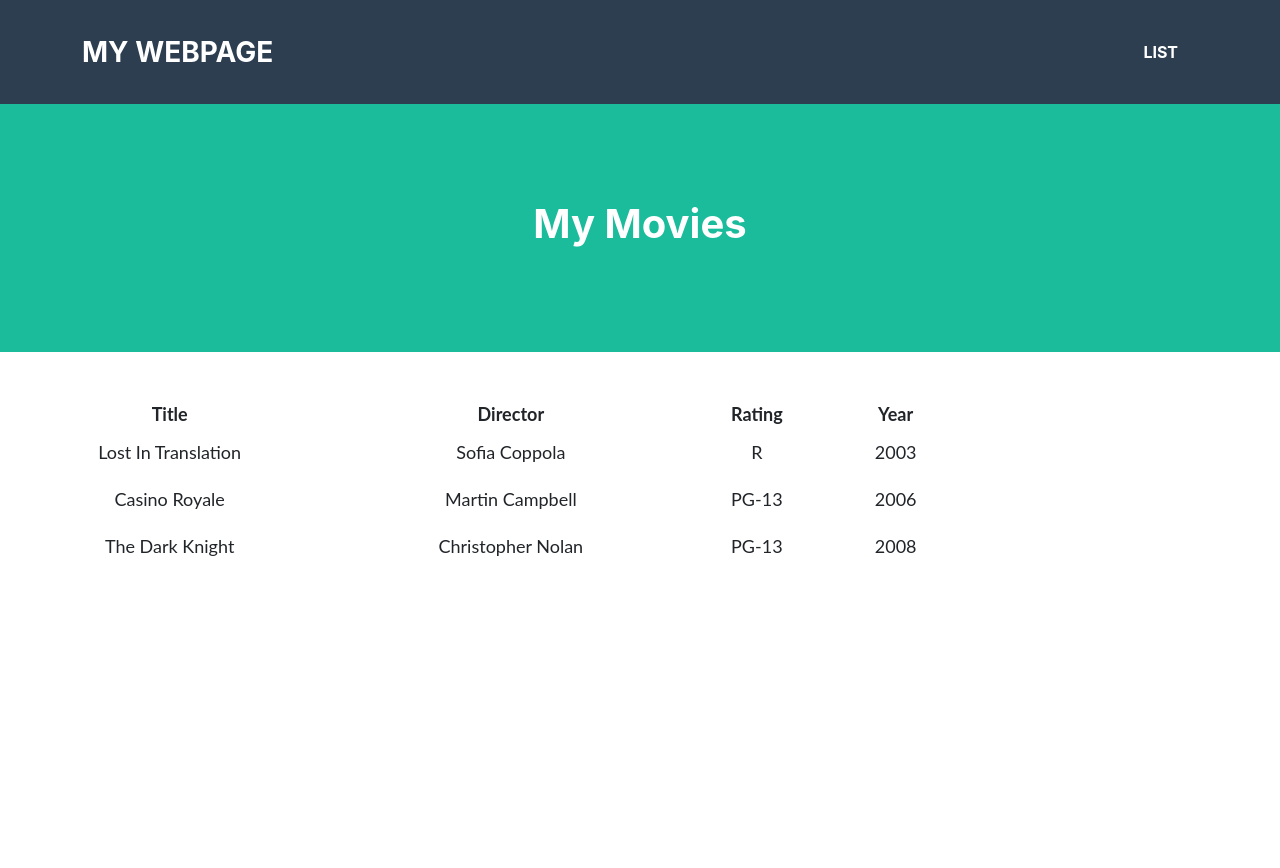
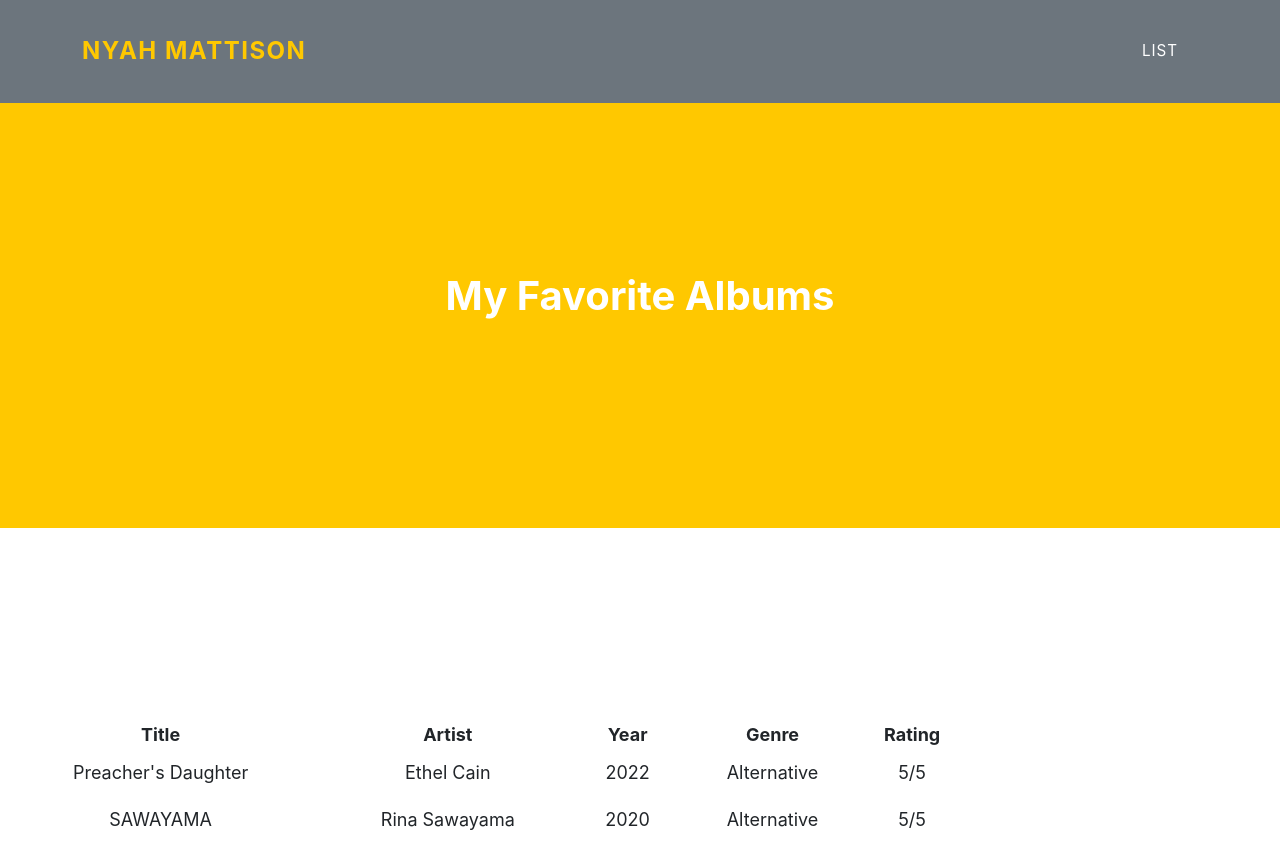
Before and after one commit to nemattison/nemattison.github.io, a plain HTML site: page list.html in a window 1280 px wide. Before the commit the page ends 800 px from the top, so only its background shows below. Drawn offline with Linux system fonts and the light colour scheme; files that its build step writes are made by us from their sources.

Commit message:
created new list, edited html

```diff
--- a/list.html
+++ b/list.html
@@ -1,9 +1,9 @@
 <!DOCTYPE HTML>
 <html>
     <header>
-        <link rel="stylesheet" href="style.css">
+        <link rel="stylesheet" href="style1.css">
         <link rel="stylesheet" href="table_style.css">
-        <title>My Webpage Title</title>
+        <title>Nyah Mattison</title>
     </header>
     <body>
         <!---Navigation--->
@@ -11,7 +11,7 @@
         <nav class="navbar navbar-expand-lg bg-secondary text-uppercase fixed-top" id="mainNav">
             <div class="container">
                 <!--This code defines the "My Webpage" link in the top right corner of the navigation pane-->
-                <a class="navbar-brand" href="">My Webpage</a>
+                <a class="navbar-brand" href="index.html">Nyah Mattison</a>
                 <!--This code defines the "List" link in the top left corner of the navigation pane-->
                 <ul class="navbar-nav ms-auto">
                     <li class="nav-item mx-0 mx-lg-1"><a class="nav-link py-3 px-0 px-lg-3 rounded" href="./list.html">List</a></li>
@@ -20,7 +20,7 @@
         </nav>
         <!--This code creates the middle section of the webpage-->
         <header class="masthead bg-primary text-white text-center">
-            <h1>My Movies</h1>
+            <h1>My Favorite Albums</h1>
         </header>
         <!--Here is where the table will be loaded in.  The actual table will be loaded in JavaScript.-->
         <section class="mt-5 text-center">
--- a/list_data.json
+++ b/list_data.json
@@ -1,22 +1,18 @@
 {
-	"movies": [
+	"albums": [
 		{
-			"Title": "Lost In Translation",
-			"Director": "Sofia Coppola",
-			"Rating": "R",
-			"Year": "2003"
+			"Title": "Preacher's Daughter",
+			"Artist": "Ethel Cain",
+			"Year": "2022",
+			"Genre": "Alternative",
+			"Rating": "5/5"
 		},
 		{
-			"Title": "Casino Royale",
-			"Director": "Martin Campbell",
-			"Rating": "PG-13",
-			"Year": "2006"
-		},
-		{
-			"Title": "The Dark Knight",
-			"Director": "Christopher Nolan",
-			"Rating": "PG-13",
-			"Year": "2008"
+			"Title": "SAWAYAMA",
+			"Artist": "Rina Sawayama",
+			"Year": "2020",
+			"Genre": "Alternative",
+			"Rating": "5/5"
 		}
 	]
 }
```
Also changed, not shown: restaurants.json (added, +27 -0 lines).
